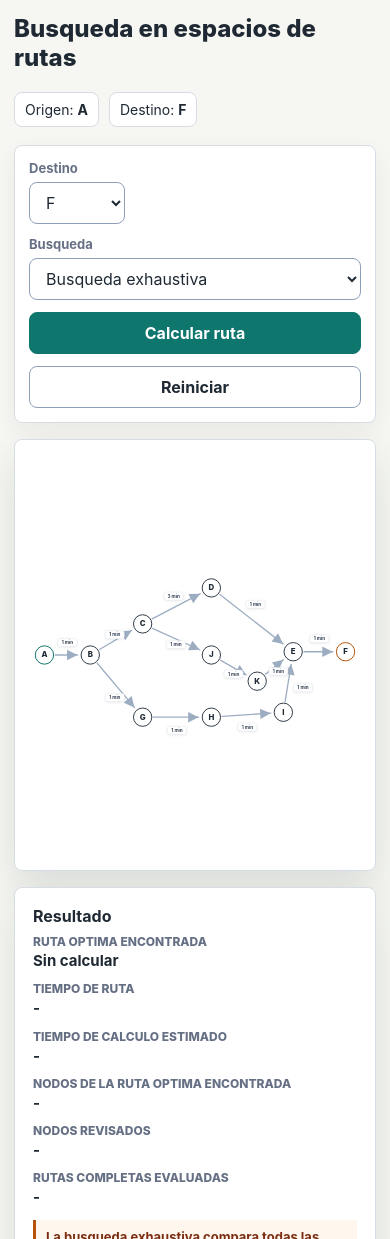
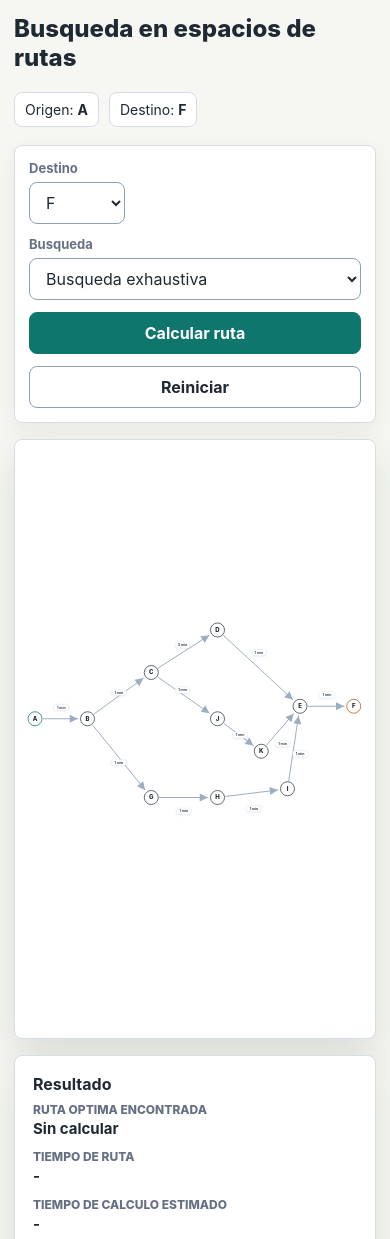
Before and after one commit to rgap/apps-vistas-en-clase, a plain HTML site: page 01_ruta_optima_conductor_indrive/app_visual/index.html in a window 390 px wide. Shown: the top 1239 px of the page. Drawn offline with Linux system fonts and the light colour scheme.

Commit message:
feat: visualize A* score calculations on graph nodes and update layout dimensions

```diff
--- a/01_ruta_optima_conductor_indrive/app_visual/app.js
+++ b/01_ruta_optima_conductor_indrive/app_visual/app.js
@@ -1,30 +1,30 @@
 const nodes = {
-  A: { name: "UTP nueva sede", x: 90, y: 310 },
-  B: { name: "Av. Parra", x: 230, y: 310 },
-  C: { name: "Salaverry", x: 390, y: 215 },
-  D: { name: "Alvarez Thomas", x: 600, y: 105 },
-  E: { name: "Santo Domingo", x: 850, y: 300 },
-  F: { name: "Plaza de Armas", x: 1010, y: 300 },
-  G: { name: "Tarapaca", x: 390, y: 500 },
-  H: { name: "Av. La Marina", x: 600, y: 500 },
-  I: { name: "Palacio Viejo", x: 820, y: 485 },
-  J: { name: "Av. Jorge Chavez", x: 600, y: 310 },
-  K: { name: "Pierola", x: 740, y: 390 },
+  A: { name: "UTP nueva sede", x: 80, y: 435, scoreLabel: "below" },
+  B: { name: "Av. Parra", x: 290, y: 435, scoreLabel: "below" },
+  C: { name: "Salaverry", x: 545, y: 250 },
+  D: { name: "Alvarez Thomas", x: 810, y: 80 },
+  E: { name: "Santo Domingo", x: 1140, y: 385, scoreLabel: "below" },
+  F: { name: "Plaza de Armas", x: 1355, y: 385, scoreLabel: "below" },
+  G: { name: "Tarapaca", x: 545, y: 750 },
+  H: { name: "Av. La Marina", x: 810, y: 750 },
+  I: { name: "Palacio Viejo", x: 1090, y: 715 },
+  J: { name: "Av. Jorge Chavez", x: 810, y: 435 },
+  K: { name: "Pierola", x: 985, y: 565, scoreLabel: "below" },
 };
 
 const edges = [
-  { from: "A", to: "B", time: 1, traffic: "bajo", label: { x: 160, y: 272 } },
-  { from: "B", to: "C", time: 1, traffic: "medio", label: { x: 305, y: 248 } },
-  { from: "C", to: "D", time: 3, traffic: "medio", label: { x: 485, y: 130 } },
-  { from: "D", to: "E", time: 1, traffic: "bajo", label: { x: 735, y: 155 } },
-  { from: "E", to: "F", time: 1, traffic: "medio", label: { x: 930, y: 260 } },
-  { from: "C", to: "J", time: 1, traffic: "medio", label: { x: 492, y: 278 } },
-  { from: "J", to: "K", time: 1, traffic: "medio", label: { x: 668, y: 368 } },
-  { from: "K", to: "E", time: 1, traffic: "bajo", label: { x: 805, y: 360 } },
-  { from: "B", to: "G", time: 1, traffic: "bajo", label: { x: 305, y: 440 } },
-  { from: "G", to: "H", time: 1, traffic: "bajo", label: { x: 495, y: 540 } },
-  { from: "H", to: "I", time: 1, traffic: "bajo", label: { x: 710, y: 530 } },
-  { from: "I", to: "E", time: 1, traffic: "bajo", label: { x: 880, y: 410 } },
+  { from: "A", to: "B", time: 1, traffic: "bajo", label: { x: 185, y: 390 } },
+  { from: "B", to: "C", time: 1, traffic: "medio", label: { x: 415, y: 330 } },
+  { from: "C", to: "D", time: 3, traffic: "medio", label: { x: 670, y: 140 } },
+  { from: "D", to: "E", time: 1, traffic: "bajo", label: { x: 975, y: 170 } },
+  { from: "E", to: "F", time: 1, traffic: "medio", label: { x: 1248, y: 340 } },
+  { from: "C", to: "J", time: 1, traffic: "medio", label: { x: 670, y: 320 } },
+  { from: "J", to: "K", time: 1, traffic: "medio", label: { x: 900, y: 500 } },
+  { from: "K", to: "E", time: 1, traffic: "bajo", label: { x: 1070, y: 535 } },
+  { from: "B", to: "G", time: 1, traffic: "bajo", label: { x: 415, y: 610 } },
+  { from: "G", to: "H", time: 1, traffic: "bajo", label: { x: 675, y: 805 } },
+  { from: "H", to: "I", time: 1, traffic: "bajo", label: { x: 955, y: 795 } },
+  { from: "I", to: "E", time: 1, traffic: "bajo", label: { x: 1140, y: 575 } },
 ];
 
 const start = "A";
@@ -141,6 +141,22 @@ function aStarScore(candidate, heuristic) {
   return i + j;
 }
 
+function aStarScoreDetails(candidate, heuristic) {
+  const i = candidate.i;
+  const j = heuristic[candidate.node];
+
+  return {
+    i,
+    j,
+    f: i + j,
+  };
+}
+
+function formatScoreValue(value) {
+  if (!Number.isFinite(value)) return "infinito";
+  return Number.isInteger(value) ? String(value) : value.toFixed(1);
+}
+
 function pathEdges(path) {
   const pairs = [];
   for (let index = 0; index < path.length - 1; index += 1) {
@@ -157,6 +173,17 @@ function lineEndpoint(from, to, offset) {
   return {
     x: from.x + (dx / length) * offset,
     y: from.y + (dy / length) * offset,
+  };
+}
+
+function aStarScoreLabelPosition(node) {
+  const placeBelow = node.scoreLabel === "below" || node.y < 85;
+
+  return {
+    x: node.x,
+    firstLineY: node.y + (placeBelow ? 55 : -64),
+    secondLineY: node.y + (placeBelow ? 72 : -48),
+    bgY: node.y + (placeBelow ? 42 : -77),
   };
 }
 
@@ -316,6 +343,47 @@ function drawGraph() {
     text.textContent = key;
     group.appendChild(text);
 
+    const scorePosition = aStarScoreLabelPosition(node);
+    const scoreGroup = document.createElementNS(
+      "http://www.w3.org/2000/svg",
+      "g",
+    );
+    scoreGroup.setAttribute("id", `astar-score-${key}`);
+    scoreGroup.setAttribute("class", "astar-score");
+    scoreGroup.setAttribute("aria-hidden", "true");
+
+    const scoreBg = document.createElementNS(
+      "http://www.w3.org/2000/svg",
+      "rect",
+    );
+    scoreBg.setAttribute("class", "astar-score-bg");
+    scoreBg.setAttribute("x", scorePosition.x - 70);
+    scoreBg.setAttribute("y", scorePosition.bgY);
+    scoreBg.setAttribute("width", "140");
+    scoreBg.setAttribute("height", "44");
+    scoreBg.setAttribute("rx", "6");
+    scoreGroup.appendChild(scoreBg);
+
+    const scoreFormula = document.createElementNS(
+      "http://www.w3.org/2000/svg",
+      "text",
+    );
+    scoreFormula.setAttribute("class", "astar-score-text astar-score-formula");
+    scoreFormula.setAttribute("x", scorePosition.x);
+    scoreFormula.setAttribute("y", scorePosition.firstLineY);
+    scoreGroup.appendChild(scoreFormula);
+
+    const scoreResult = document.createElementNS(
+      "http://www.w3.org/2000/svg",
+      "text",
+    );
+    scoreResult.setAttribute("class", "astar-score-text astar-score-result");
+    scoreResult.setAttribute("x", scorePosition.x);
+    scoreResult.setAttribute("y", scorePosition.secondLineY);
+    scoreGroup.appendChild(scoreResult);
+
+    group.appendChild(scoreGroup);
+
     nodeLayer.appendChild(group);
   });
 
@@ -330,6 +398,9 @@ function resetVisuals() {
   svg.querySelectorAll(".edge").forEach((edge) => {
     edge.setAttribute("marker-end", "url(#arrowDefault)");
   });
+  svg.querySelectorAll(".astar-score").forEach((score) => {
+    score.classList.remove("visible");
+  });
   routeText.textContent = "Sin calcular";
   timeText.textContent = "-";
   calcTimeText.textContent = "-";
@@ -340,9 +411,25 @@ function resetVisuals() {
   updateKnownRoute();
 }
 
-function setVisited(node, previousNode = null) {
+function showAStarScore(node, score) {
+  if (!score) return;
+
+  const scoreEl = document.getElementById(`astar-score-${node}`);
+  if (!scoreEl) return;
+
+  const i = formatScoreValue(score.i);
+  const j = formatScoreValue(score.j);
+  const f = formatScoreValue(score.f);
+  scoreEl.querySelector(".astar-score-formula").textContent =
+    `f(${node}) = ${i} + ${j}`;
+  scoreEl.querySelector(".astar-score-result").textContent = `f(${node}) = ${f}`;
+  scoreEl.classList.add("visible");
+}
+
+function setVisited(node, previousNode = null, score = null) {
   const nodeEl = document.getElementById(`node-${node}`);
   nodeEl?.classList.add("visited");
+  showAStarScore(node, score);
 
   if (previousNode) {
     const edgeEl = document.getElementById(
@@ -487,10 +574,19 @@ function aStar() {
   while (open.length) {
     open.sort((a, b) => aStarScore(a, heuristic) - aStarScore(b, heuristic));
     const current = open.shift();
-    visited.push({ node: current.node, from: current.from });
+    visited.push({
+      node: current.node,
+      from: current.from,
+      score: aStarScoreDetails(current, heuristic),
+    });
 
     if (current.node === state.goal) {
-      return { path: current.path, visited, routesEvaluated: null };
+      return {
+        path: current.path,
+        visited,
+        routesEvaluated: null,
+        showAStarScores: true,
+      };
     }
 
     getNeighbors(current.node).forEach((edge) => {
@@ -506,7 +602,7 @@ function aStar() {
     });
   }
 
-  return { path: [], visited, routesEvaluated: null };
+  return { path: [], visited, routesEvaluated: null, showAStarScores: true };
 }
 
 const algorithms = {
@@ -555,7 +651,11 @@ async function animateResult(result) {
   for (let index = 0; index < result.visited.length; index += 1) {
     if (token !== state.animationToken) return;
     const step = result.visited[index];
-    setVisited(step.node, step.from);
+    setVisited(
+      step.node,
+      step.from,
+      result.showAStarScores ? step.score : null,
+    );
     await wait(850);
   }
 
--- a/01_ruta_optima_conductor_indrive/app_visual/index.html
+++ b/01_ruta_optima_conductor_indrive/app_visual/index.html
@@ -47,7 +47,7 @@
             <svg
               id="routeGraph"
               class="route-graph"
-              viewBox="0 0 1100 620"
+              viewBox="0 0 1440 880"
               role="img"
               aria-label="Grafo con nodos de A a K"
             ></svg>
--- a/01_ruta_optima_conductor_indrive/app_visual/styles.css
+++ b/01_ruta_optima_conductor_indrive/app_visual/styles.css
@@ -180,15 +180,15 @@ select:focus-visible {
 }
 
 .map-panel {
-  min-height: 400px;
+  min-height: 600px;
   overflow: hidden;
 }
 
 .route-graph {
   display: block;
   width: 100%;
-  height: 400px;
-  min-height: 400px;
+  height: 600px;
+  min-height: 600px;
 }
 
 .edge {
@@ -261,6 +261,39 @@ select:focus-visible {
 
 .node.goal circle {
   stroke: #b45309;
+}
+
+.astar-score {
+  opacity: 0;
+  pointer-events: none;
+  transition: opacity 160ms ease;
+  visibility: hidden;
+}
+
+.astar-score.visible {
+  opacity: 1;
+  visibility: visible;
+}
+
+.astar-score-bg {
+  fill: rgba(255, 255, 255, 0.94);
+  stroke: #cfd8e3;
+  stroke-width: 1;
+  filter: drop-shadow(0 2px 4px rgba(31, 41, 51, 0.14));
+}
+
+.node .astar-score-text {
+  dominant-baseline: middle;
+  fill: #344054;
+  font-size: 12px;
+  font-weight: 760;
+  pointer-events: none;
+  text-anchor: middle;
+}
+
+.node .astar-score-result {
+  fill: #0f766e;
+  font-weight: 820;
 }
 
 .side-panel {
@@ -405,7 +438,7 @@ select:focus-visible {
   }
 
   .route-graph {
-    height: 520px;
+    height: 640px;
   }
 }
 
@@ -415,7 +448,7 @@ select:focus-visible {
   }
 
   .route-graph {
-    height: 430px;
-    min-height: 430px;
+    height: 560px;
+    min-height: 560px;
   }
 }
```
